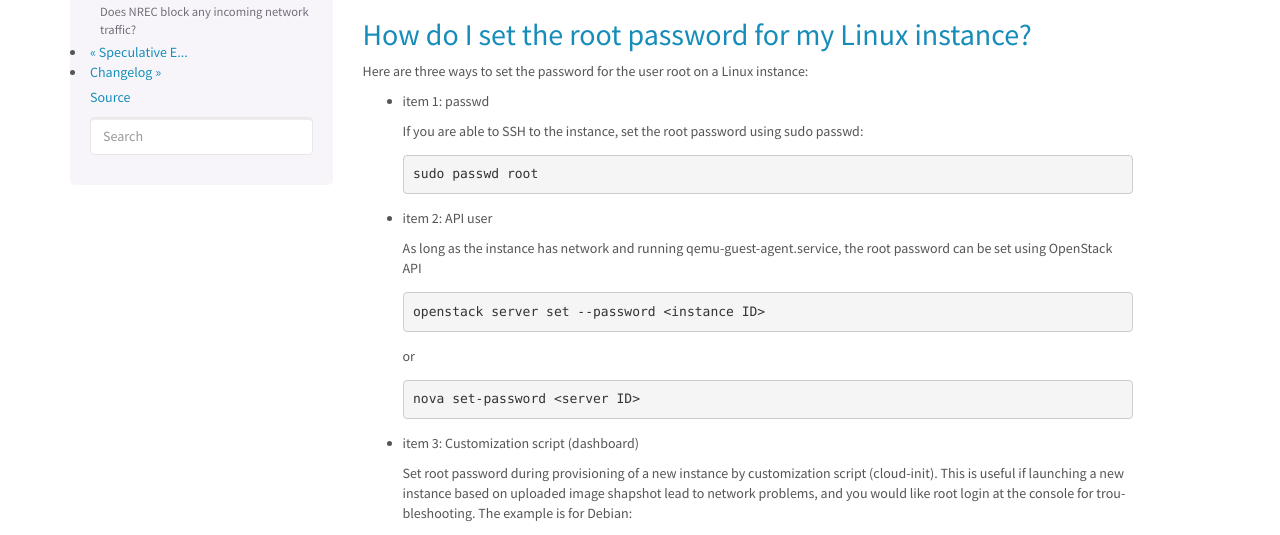
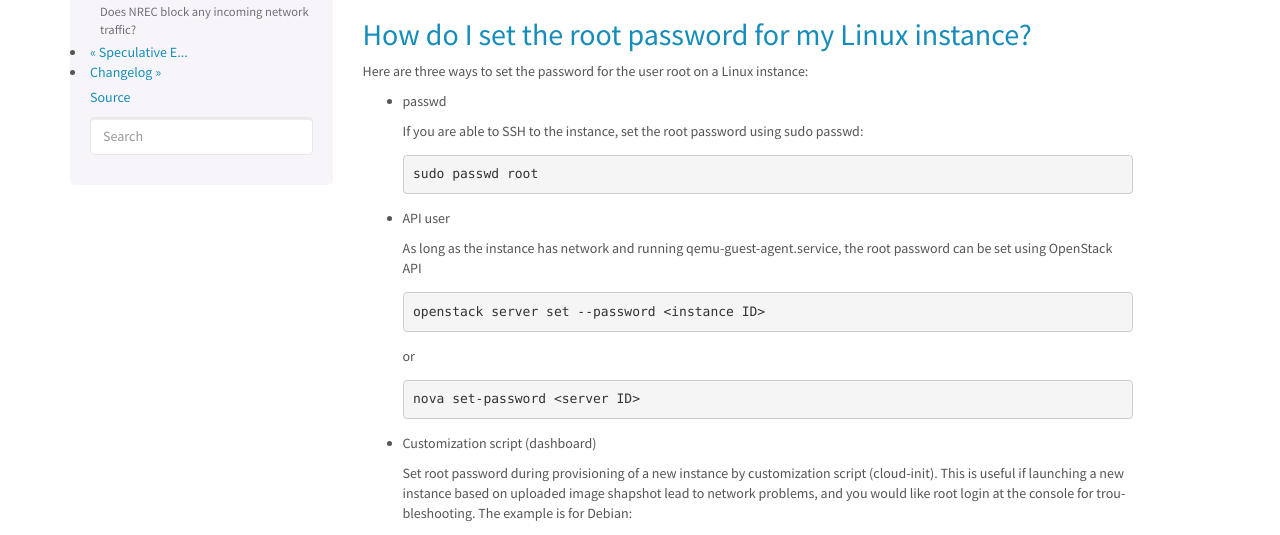
Before and after one commit to norcams/docs-enduser, a Sphinx documentation site: the page built from docs/faq.rst, in a window 1280 px wide and 900 px high, scrolled down 292 px. Shown: the part 168-703 px from the top of the window. Built offline with Sphinx 7.4.7, drawn with Linux system fonts in a browser that asks for light colours.

```diff
--- a/docs/faq.rst
+++ b/docs/faq.rst
@@ -12,7 +12,7 @@ How do I set the root password for my Linux instance?
 
 Here are three ways to set the password for the user root on a Linux instance:
 
-* item 1: passwd
+- passwd
 
   If you are able to SSH to the instance, set the root password using sudo passwd:
 
@@ -20,7 +20,7 @@ Here are three ways to set the password for the user root on a Linux instance:
 
      sudo passwd root
 
-* item 2: API user
+- API user
 
   As long as the instance has network and running qemu-guest-agent.service, the root password can be set using OpenStack API
 
@@ -34,7 +34,7 @@ Here are three ways to set the password for the user root on a Linux instance:
 
      nova set-password <server ID>
 
-* item 3: Customization script (dashboard)
+- Customization script (dashboard)
 
   Set root password during provisioning of a new instance by
   customization script (cloud-init). This is useful if launching a new
```
Also changed, not shown: docs/troubleshoot.rst (+8 -2 lines).
